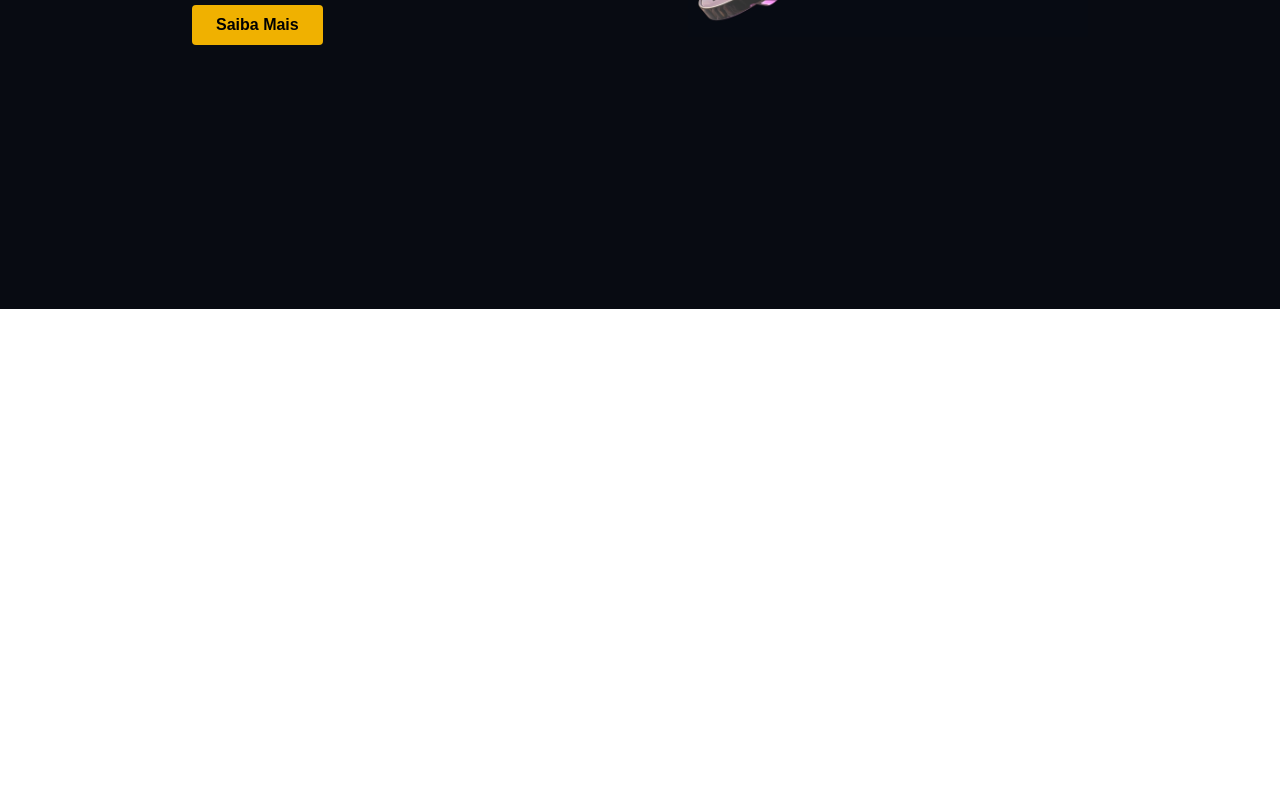
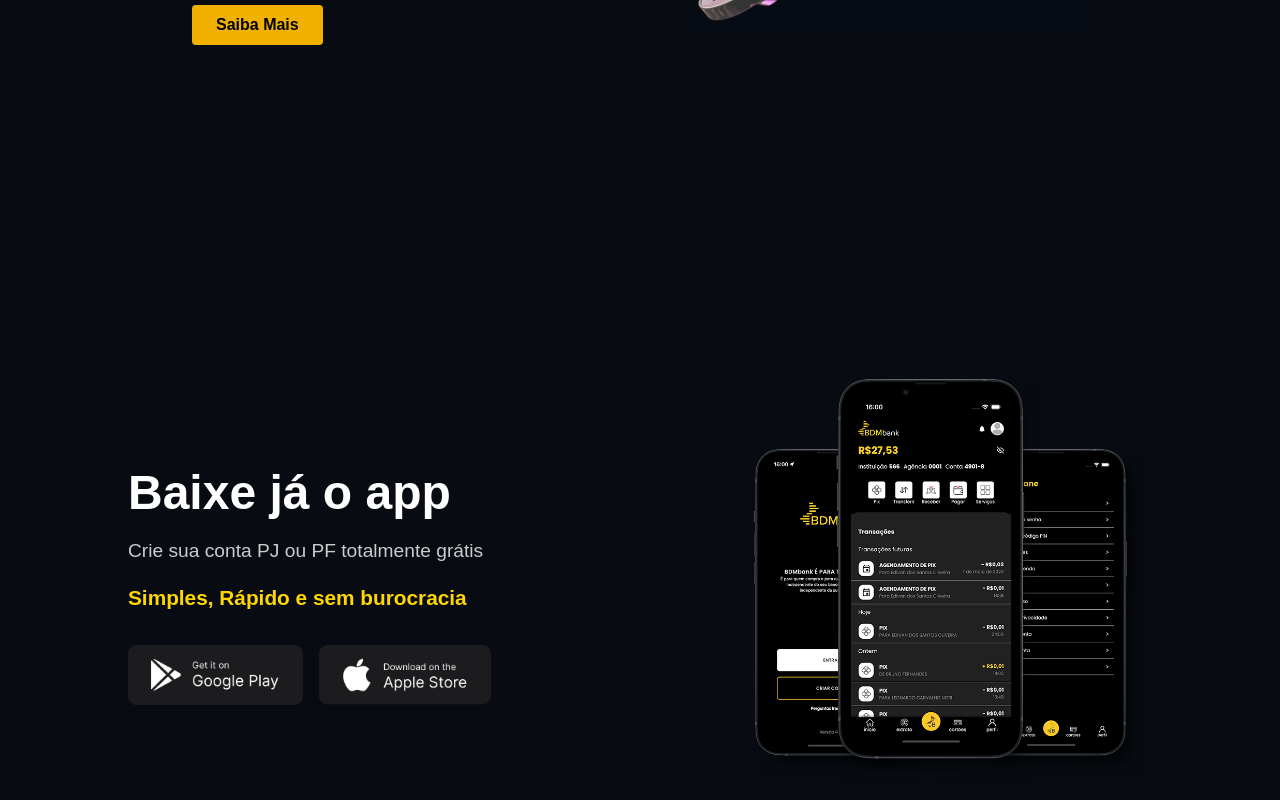
Before and after one commit to PauloMats/BDMbank-web3-frontend, a Next.js app: page / in a window 1280 px wide. Shown: the part 5731-6531 px from the top of the page. Before the commit the page ends 6040 px from the top, so only its background shows below. Built offline with nearby package versions, Linux system fonts and the light colour scheme; no server answers.

Commit message:
feat(download component): finish and add download component.

```diff
--- a/src/app/layout.tsx
+++ b/src/app/layout.tsx
@@ -10,6 +10,7 @@ import Desktop4 from "@/components/Desktop4/desktop4";
 import Desktop5 from "@/components/Desktop5/desktop5";
 import Desktop6 from "@/components/Desktop6/desktop6";
 import Desktop7 from "@/components/Desktop7/desktop7";
+import DownloadApp from "@/components/DownloadApp/DownloadApp";
 
 const geistSans = Geist({
   variable: "--font-geist-sans",
@@ -45,6 +46,7 @@ export default function RootLayout({
         <Desktop5 />
         <Desktop6 />
         <Desktop7 />
+        <DownloadApp />
       </body>
     </html>
   );
--- /dev/null
+++ b/src/components/DownloadApp/DownloadApp.tsx
@@ -0,0 +1,20 @@
+import { Container, Content, SideImage, DownloadButtons, StoreBadge, Title, Subtitle, Highlight } from './style'
+
+export default function DownloadApp() {
+  return (
+    <Container>
+      <Content>
+        <Title>Baixe já o app</Title>
+        <Subtitle>Crie sua conta PJ ou PF totalmente grátis</Subtitle>
+        <Highlight>Simples, Rápido e sem burocracia</Highlight>
+
+        <DownloadButtons>
+          <StoreBadge src="/img/google-download.png" alt="Google Play" />
+          <StoreBadge src="/img/apple-download.png" alt="Apple Store" />
+        </DownloadButtons>
+      </Content>
+
+      <SideImage src="/img/smartphone-app.png" alt="Aplicativo no celular" />
+    </Container>
+  )
+}
--- /dev/null
+++ b/src/components/DownloadApp/style.tsx
@@ -0,0 +1,72 @@
+'use client'
+
+import styled from 'styled-components'
+
+export const Container = styled.section`
+  background-color: #080B12;
+  display: flex;
+  align-items: center;
+  justify-content: space-between;
+  padding: 4rem 10%;
+  flex-wrap: wrap;
+
+  @media (max-width: 768px) {
+    flex-direction: column;
+    text-align: center;
+    padding: 2rem;
+  }
+`
+
+export const Content = styled.div`
+  color: white;
+  max-width: 600px;
+`
+
+export const Title = styled.h1`
+  font-size: 3rem;
+  font-weight: bold;
+  margin-bottom: 0.5rem;
+`
+
+export const Subtitle = styled.p`
+  font-size: 1.2rem;
+  color: #ccc;
+  margin-bottom: 1rem;
+`
+
+export const Highlight = styled.p`
+  font-size: 1.3rem;
+  font-weight: bold;
+  color: #FFD700; /* amarelo destaque */
+  margin-bottom: 2rem;
+`
+
+export const DownloadButtons = styled.div`
+  display: flex;
+  gap: 1rem;
+
+  @media (max-width: 768px) {
+    justify-content: center;
+    flex-wrap: wrap;
+  }
+`
+
+export const StoreBadge = styled.img`
+  height: 60px;
+  cursor: pointer;
+
+  @media (max-width: 480px) {
+    height: 50px;
+  }
+`
+
+export const SideImage = styled.img`
+  width: 400px;
+  max-width: 100%;
+  height: auto;
+  object-fit: contain;
+
+  @media (max-width: 768px) {
+    margin-top: 2rem;
+  }
+`
```
Also changed, not shown: public/img/apple-download.png (added), public/img/google-download.png (added).
